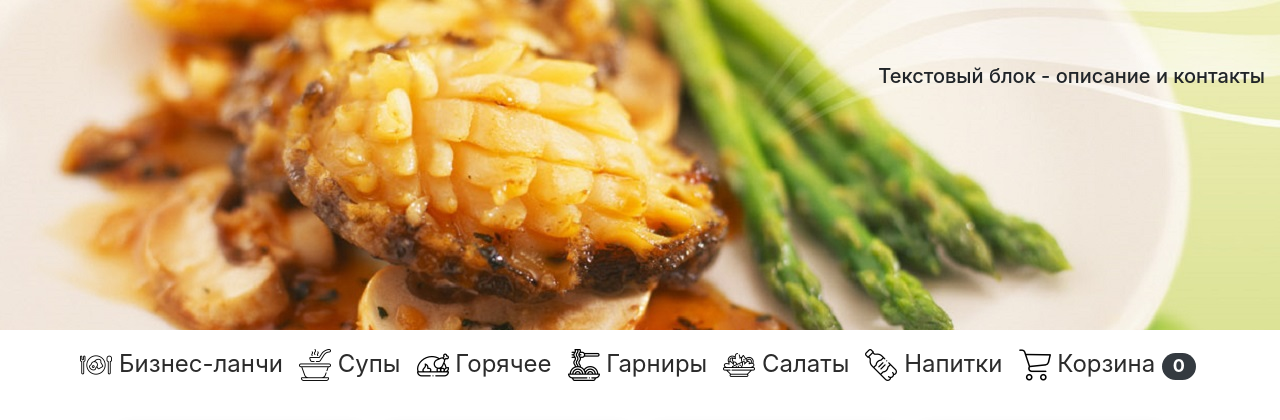
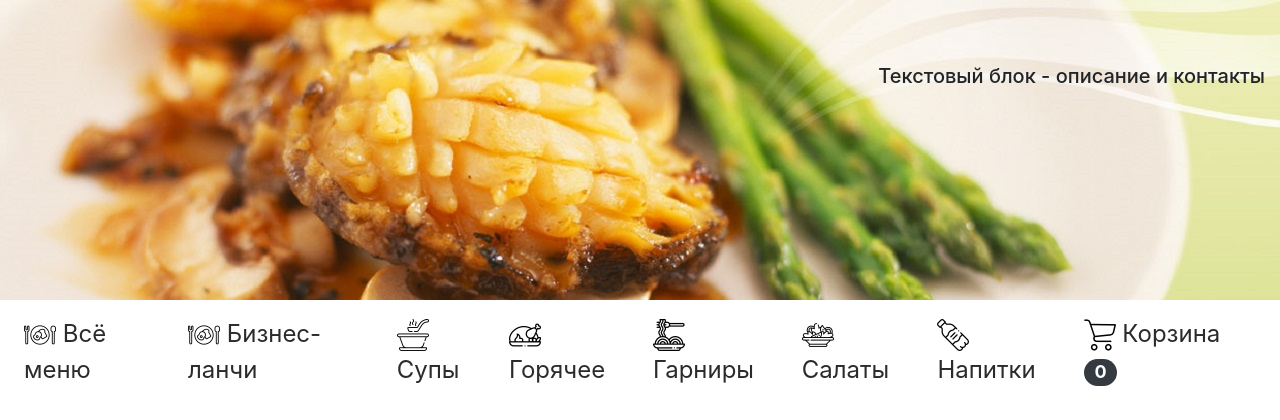
Before and after one commit to Cornholius/stolovaya, a Django app: page / in a window 1280 px wide. Shown: the top 420 px of the page. Run offline with Django 3.2, Linux system fonts and the light colour scheme; data comes from the database, SQL or seed files in the repository; both versions use the stored data as it was after the commit; parts of the project's set-up code (start-up, migrations or seed data) failed here and were passed over; some libraries are stand-ins or nearby versions.

Commit message:
20.0709.2139
добавлено немного анимации

```diff
--- a/cart/views.py
+++ b/cart/views.py
@@ -36,7 +36,7 @@ class CartView(View):
             cart.add(product=product,
                      quantity=cd['quantity'],
                      update_quantity=cd['update'])
-            if request.POST['type'] == '2':
+            if request.POST['type'] == '1':
                 return redirect('cart:cart_detail')
             else:
                 type = Category.objects.get(id=request.POST['type']).slug
--- a/main_app/static/css/custom_style.css
+++ b/main_app/static/css/custom_style.css
@@ -7,6 +7,7 @@
 }
 
 .ololo { animation: show 0.8s;}
+
 
 @keyframes show {
 from {opacity: 0;} to {opacity: 1;}
--- a/main_app/templates/include/base.html
+++ b/main_app/templates/include/base.html
@@ -13,13 +13,13 @@
 
 <body>
 
-<div class="jumbotron jumbotron-fluid" style="margin-bottom: 0; height: 330px; background-image: url('{% static 'images/phone_main.jpg' %}')">
+<div class="jumbotron jumbotron-fluid invisible-mobile" style="margin-bottom: 0; height: 300px; background-image: url('{% static 'images/phone_main.jpg' %}')">
     <div class="col-sm-6 ml-auto text-right">
-        <h5 class="text-right animate__animated animate__backInLeft">Текстовый блок - описание и контакты</h5>
+        <h5 class="text-right animate__animated animate__fadeInDown">Текстовый блок - описание и контакты</h5>
     </div>
 </div>
 
-<nav class="navbar navbar-expand-lg navbar-light" style="{{visible}}">
+<nav class="navbar navbar-expand-lg navbar-light animate__animated animate__fadeInDown" style="{{visible}}">
     <div class="btn-group mr-auto">
         <button class="navbar-toggler" type="button" data-toggle="collapse" data-target="#navbarNav" aria-controls="navbarNav" aria-expanded="false" aria-label="Toggle navigation">
             <a class="navbar-brand mx-auto">Меню</a>
@@ -34,6 +34,12 @@
     </div>
     <div class="collapse navbar-collapse justify-content-center" id="navbarNav">
         <ul class="navbar-nav mr-1">
+            <li class="nav-item">
+                <a class="nav-link" style="font-size: 24px; color: #2b2b2b" href="../">
+                    <img src="{% static 'images/navbar/lunch32.png' %}"> Всё меню
+                    <span class="sr-only">(current)</span>
+                </a>
+            </li>
             <li class="nav-item">
                 <a class="nav-link" style="font-size: 24px; color: #2b2b2b" href="/business_lunch">
                     <img src="{% static 'images/navbar/lunch32.png' %}"> Бизнес-ланчи
--- a/main_app/templates/main/menulist.html
+++ b/main_app/templates/main/menulist.html
@@ -2,10 +2,10 @@
 {% load bootstrap %}
 {% block content %}
 <div class="col-lg-10 mx-auto" style="margin-top: 20px">
-    <div class="row row-cols-1 row-cols-lg-4">
+    <div class="row row-cols-1 row-cols-lg-4 justify-content-center">
         {% for food in form %}
         <div class="col mb-4">
-            <div class="shadow card animate__animated animate__backInUp animate__fast" style="margin-top: 5px; border: 0; width: 100%">
+            <div class="shadow card animate__animated animate__slideInUp animate__fast" style="margin-top: 5px; border: 0; width: 100%">
                 <img class="card-img-top" src="https://i.pinimg.com/236x/32/37/ea/3237eaca38d1a60c49ceae6f6a63c553--miniature-dolls-miniature-food.jpg" data-toggle="collapse" data-target="#demo{{food.id}}" alt="...">
                 <div class="card-body" data-toggle="collapse" data-target="#demo{{food.id}}">
                     <h5 class="card-title text-center">{{food.name}}</h5>
--- a/main_app/templates/main/today.html
+++ b/main_app/templates/main/today.html
@@ -9,7 +9,7 @@
     <div class="row row-cols-1 row-cols-lg-4 justify-content-center">
         {% for food in form %}
         <div class="col mb-4">
-            <div class="shadow card animate__animated animate__backInUp animate__faster" style="border: 0; width: 100%">
+            <div class="shadow card animate__animated animate__slideInUp animate__fast" style="border: 0; width: 100%">
                 <img class="card-img-top" src="https://i.pinimg.com/236x/32/37/ea/3237eaca38d1a60c49ceae6f6a63c553--miniature-dolls-miniature-food.jpg" data-toggle="collapse" data-target="#demo{{food.id}}" alt="...">
                 <div class="card-body" data-toggle="collapse" data-target="#demo{{food.id}}">
                     <h5 class="card-title text-center">{{food.name}}</h5>
```
Also changed, not shown: cart/templates/cart/detail.html (+7 -4 lines), db.sqlite3, main_app/migrations/0001_initial.py (added), orders/migrations/0001_initial.py (added).
